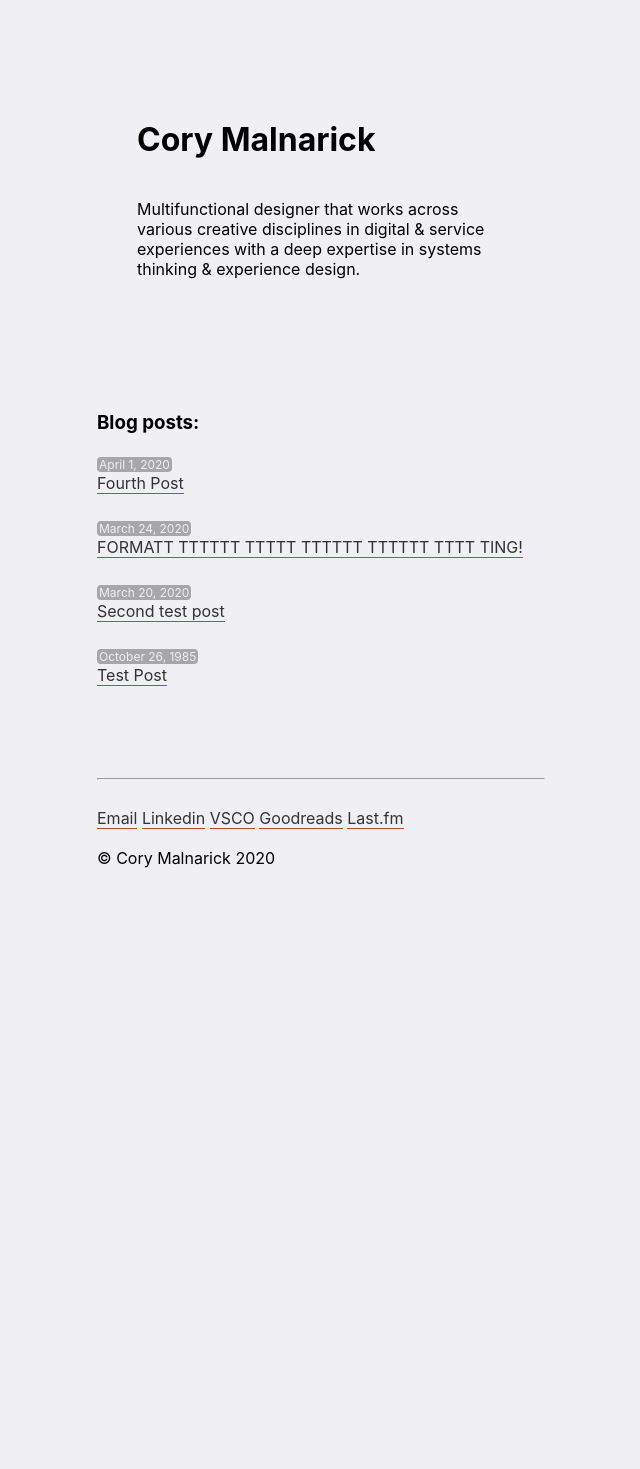
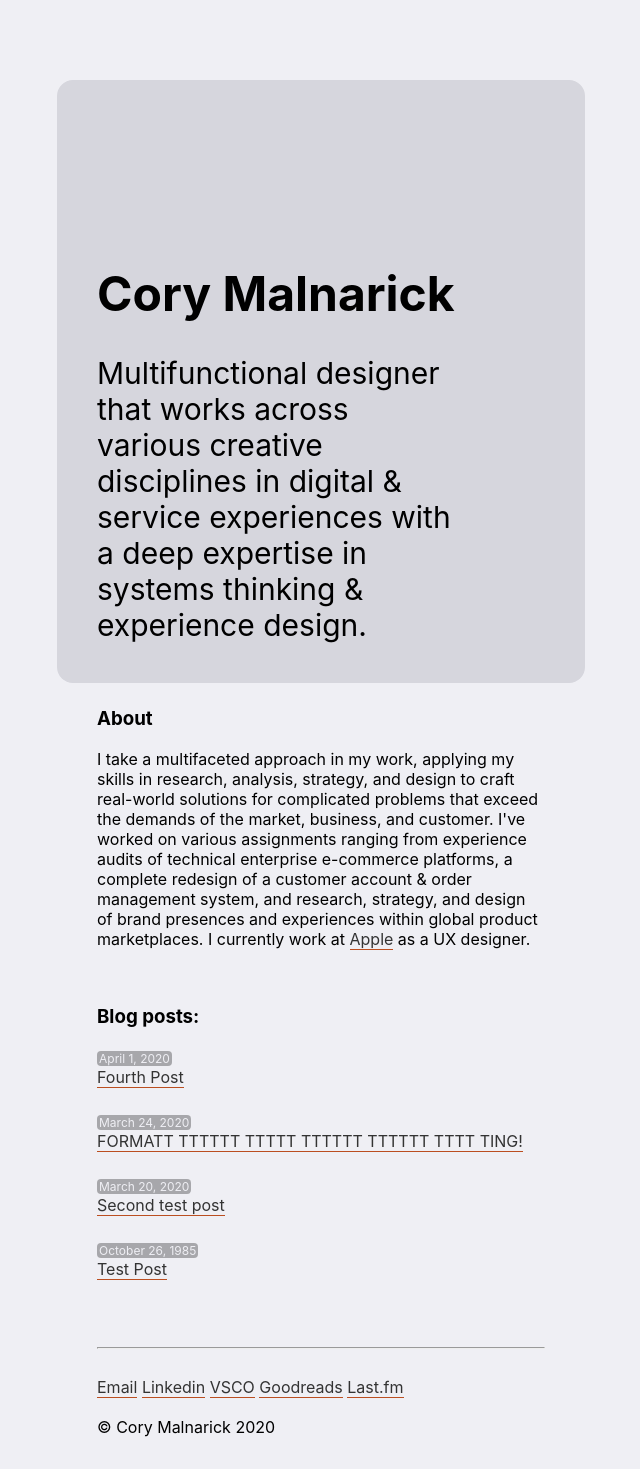
Before and after one commit to foundmonster/foundmonster.github.io, a Jekyll site: the page built from index.html, in a window 1280 px wide. Shown: the whole page, without its empty margins (319-959 px from the left). Built offline with Jekyll 4.4.1, drawn with Linux system fonts in a browser that asks for light colours; before the commit the page ends 900 px from its top, so only the background shows below that.

Commit message:
added about me content to home page

```diff
--- a/_sass/main.scss
+++ b/_sass/main.scss
@@ -13,9 +13,24 @@ main {
 }
 
 .homecard {
-	background-color: D6D6DD;
-	padding: 40px;
-	border-radius: 16px;
+    background-color: #D6D6DD!important;
+    width: 100%;
+    border-radius: 16px;
+    padding: 40px;
+    padding-top: 160px;
+    margin-left: -40px;
+    margin-top: 80px;
+}
+
+.homecard-title {
+    font-size: 48px;
+
+}
+
+.homecard-body {
+    width: 80%;
+    font-size: 30px;
+    margin-block-end: 0px;
 }
 
 .navspacing {
--- a/index.html
+++ b/index.html
@@ -4,10 +4,15 @@ title: Cory Malnarick
 ---
 
 <div class="homecard">
-	<h1 class="pagetitlespacing">{{ page.title }}</h1>
-	<p>Multifunctional designer that works across various creative disciplines in digital & service experiences with a deep expertise in systems thinking & experience design.</p>
-</div><br>
+	<h1 class="homecard-title">{{ page.title }}</h1>
+	<p class="homecard-body">Multifunctional designer that works across various creative disciplines in digital & service experiences with a deep expertise in systems thinking & experience design.</p>
+</div>
+<h3>About</h3>
+<p>I take a multifaceted approach in my work, applying my skills in research, analysis, strategy, and design to craft real-world solutions for complicated problems that exceed the demands of the market, business, and customer.
 
+I've worked on various assignments ranging from experience audits of technical enterprise e-commerce platforms, a complete redesign of a customer account & order management system, and research, strategy, and design of brand presences and experiences within global product marketplaces.
+
+I currently work at <a href="https://apple.com">Apple</a> as a UX designer. </p>
 <ul><h3>Blog posts:</h3>
 {% for post in site.posts %}
 <li>
```
